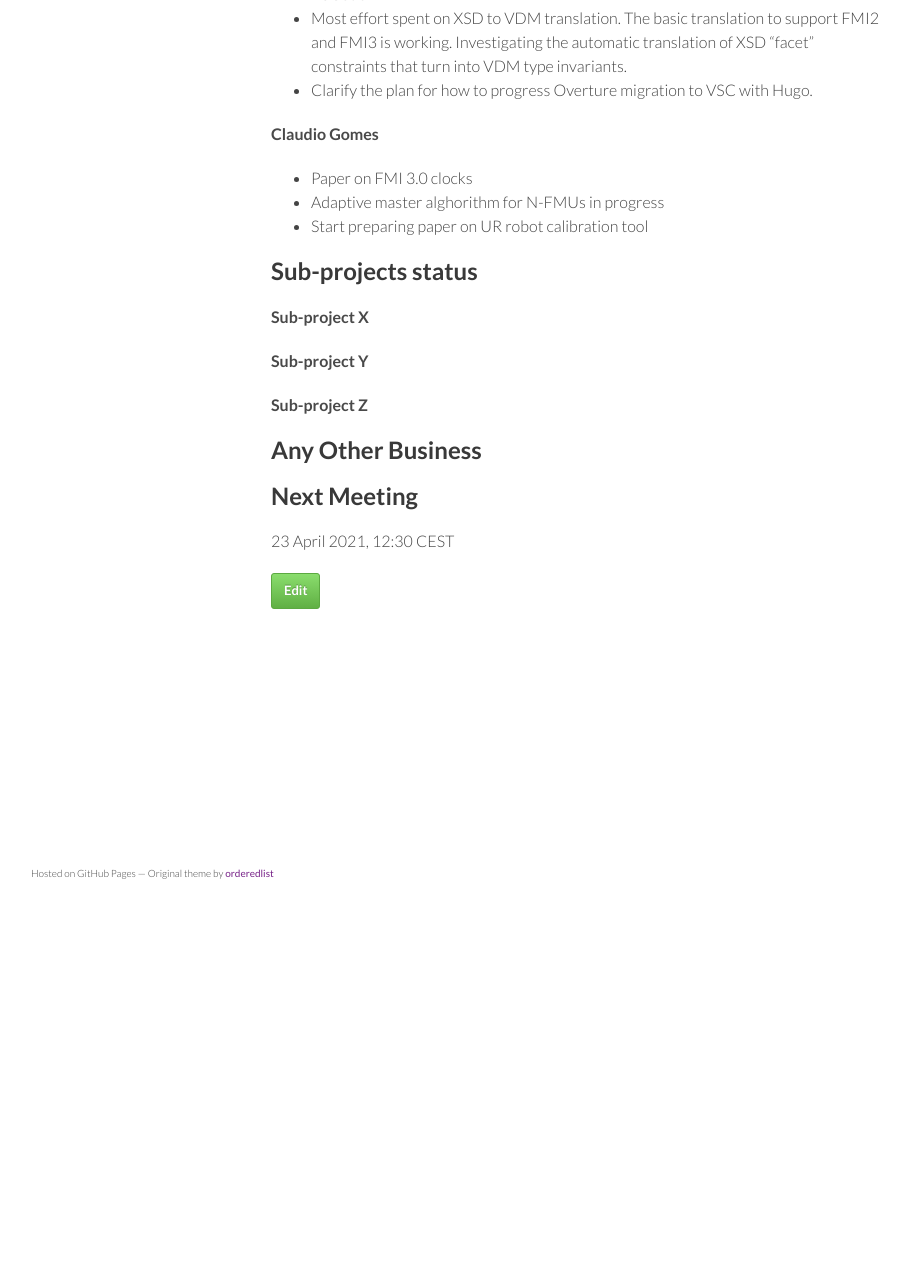
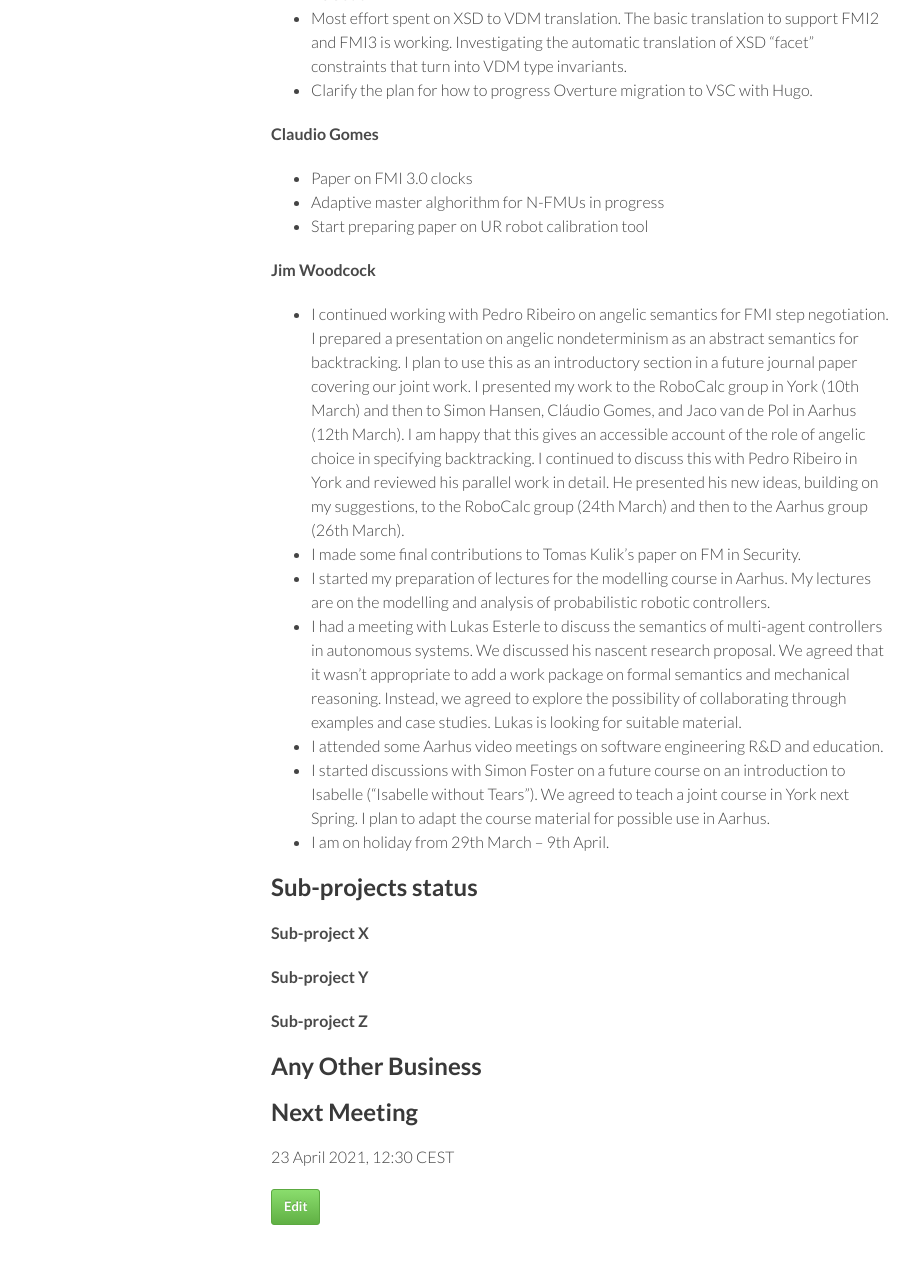
Before and after one commit to digitaltwincentre/digitaltwincentre.github.io, a Jekyll site: the page built from _biweeklies/Biweekly-37.md, in a window 1280 px wide and 1400 px high, scrolled down 603 px. Shown: the top 1264 px of the window, without its empty margins (179-1098 px from the left). Built offline with Jekyll 4.4.1, drawn with Linux system fonts in a browser that asks for light colours; nearby versions of some CDN libraries; before the commit the page ends 1506 px from its top, so only the background shows below that.

Commit message:
Update Biweekly-37.md

```diff
--- a/_biweeklies/Biweekly-37.md
+++ b/_biweeklies/Biweekly-37.md
@@ -39,6 +39,15 @@ date: 8 April 2021, 1230 CEST
 * Adaptive master alghorithm for N-FMUs in progress
 * Start preparing paper on UR robot calibration tool
 
+#### Jim Woodcock
+* I continued working with Pedro Ribeiro on angelic semantics for FMI step negotiation. I prepared a presentation on angelic nondeterminism as an abstract semantics for backtracking. I plan to use this as an introductory section in a future journal paper covering our joint work. I presented my work to the RoboCalc group in York (10th March) and then to Simon Hansen, Cláudio Gomes, and Jaco van de Pol in Aarhus (12th March). I am happy that this gives an accessible account of the role of angelic choice in specifying backtracking. I continued to discuss this with Pedro Ribeiro in York and reviewed his parallel work in detail. He presented his new ideas, building on my suggestions, to the RoboCalc group (24th March) and then to the Aarhus group (26th March).
+* I made some final contributions to Tomas Kulik's paper on FM in Security.
+* I started my preparation of lectures for the modelling course in Aarhus. My lectures are on the modelling and analysis of probabilistic robotic controllers.
+* I had a meeting with Lukas Esterle to discuss the semantics of multi-agent controllers in autonomous systems. We discussed his nascent research proposal. We agreed that it wasn't appropriate to add a work package on formal semantics and mechanical reasoning. Instead, we agreed to explore the possibility of collaborating through examples and case studies. Lukas is looking for suitable material.
+* I attended some Aarhus video meetings on software engineering R&D and education.
+* I started discussions with Simon Foster on a future course on an introduction to Isabelle ("Isabelle without Tears"). We agreed to teach a joint course in York next Spring. I plan to adapt the course material for possible use in Aarhus.
+* I am on holiday from 29th March – 9th April.
+
 ## Sub-projects status
 
 
```
